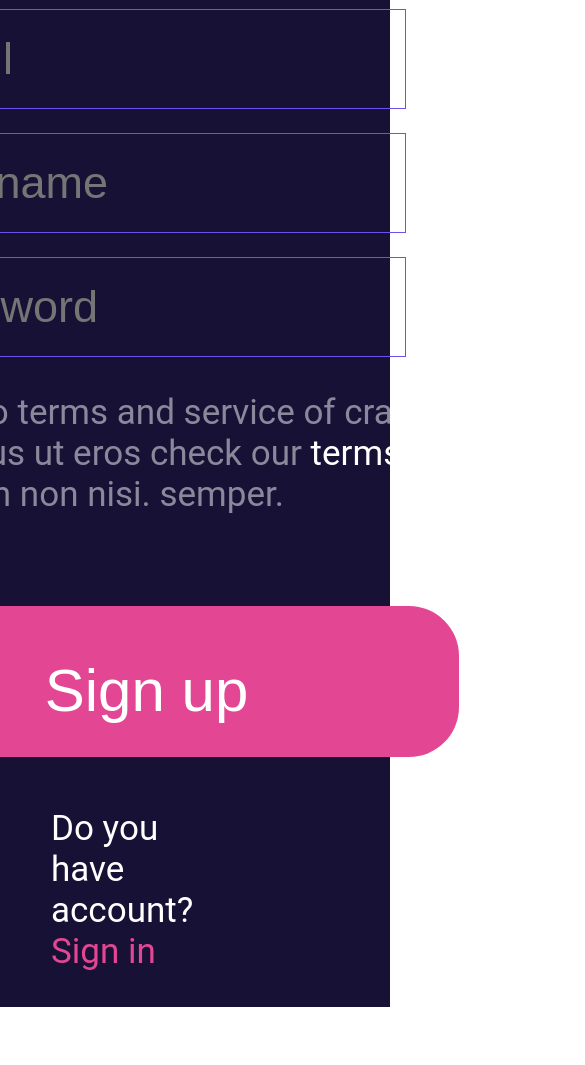
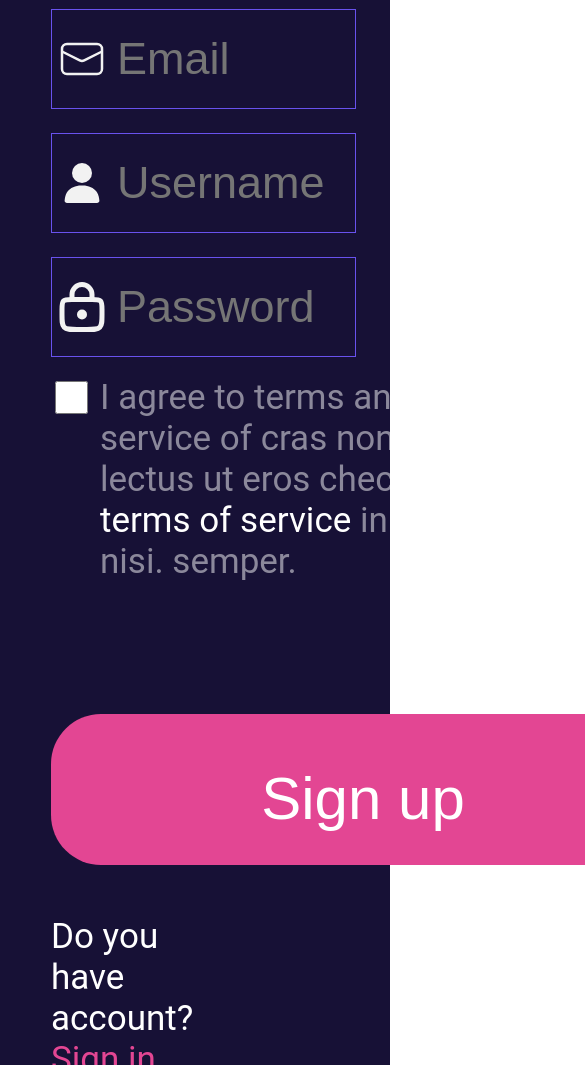
Before and after one commit to domitraktor/domitraktor.github.io, a plain HTML site: page index.html in a window 390 px wide. Shown: the part 3620-4685 px from the top of the page, 585 px wide, since content can reach past the window. Before the commit the page ends 4627 px from the top, so only its background shows below. Drawn offline with Linux system fonts and the light colour scheme; a web font is replaced by a local one.

Commit message:
remove negative values from styles

```diff
--- a/style/style.css
+++ b/style/style.css
@@ -6,7 +6,6 @@
      display: flex;
      font-family: roboto, sans-serif;
      margin: 0;
-     /* (!!!)  min-height: 1016px; */
      scroll-behavior: smooth;
  }
 
@@ -17,6 +16,7 @@
      justify-content: space-between;
      width: 56%;
      padding: 44px 26px;
+     height: fit-content;
 
      background: linear-gradient(112.81deg, rgba(44, 13, 235, 0.74) 23.71%, rgba(255, 199, 0, 0.92) 100%),
          url('../images/png/backgroundimage.png') no-repeat center center fixed;
@@ -252,7 +252,7 @@
 
  #signInCTA {
      color: #FFFF;
-     /* margin-top: 40px; */
+
 
  }
 
@@ -370,6 +370,10 @@
          margin-right: 15px
      }
 
+     form {
+         width: 100%;
+     }
+
      form input {
          width: 624px;
          height: 100px;
@@ -393,15 +397,11 @@
      #username,
      #password {
          background-size: 60px;
-         width: 120%;
-         margin-left: -148px;
+         width: 90%;
+
 
      }
 
-     #termsOfServiceContainer {
-         margin-left: -148px;
-
-     }
 
      #termsOfServiceCheckbox {
          height: 33px;
@@ -411,14 +411,14 @@
 
      #termsOfServiceDescription {
          font-size: 35px;
-         max-width: 600px;
+         margin-top: 20px;
      }
 
      #sign {
          font-size: 60px;
          border-radius: 50px;
          margin-top: 56px;
-         margin-left: -148px;
+
          padding: 50px 100px 101px;
      }
 
@@ -432,7 +432,6 @@
          color: red;
          font-size: 30px;
          margin-top: 10px;
-         margin-left: -135px;
 
      }
 
```
